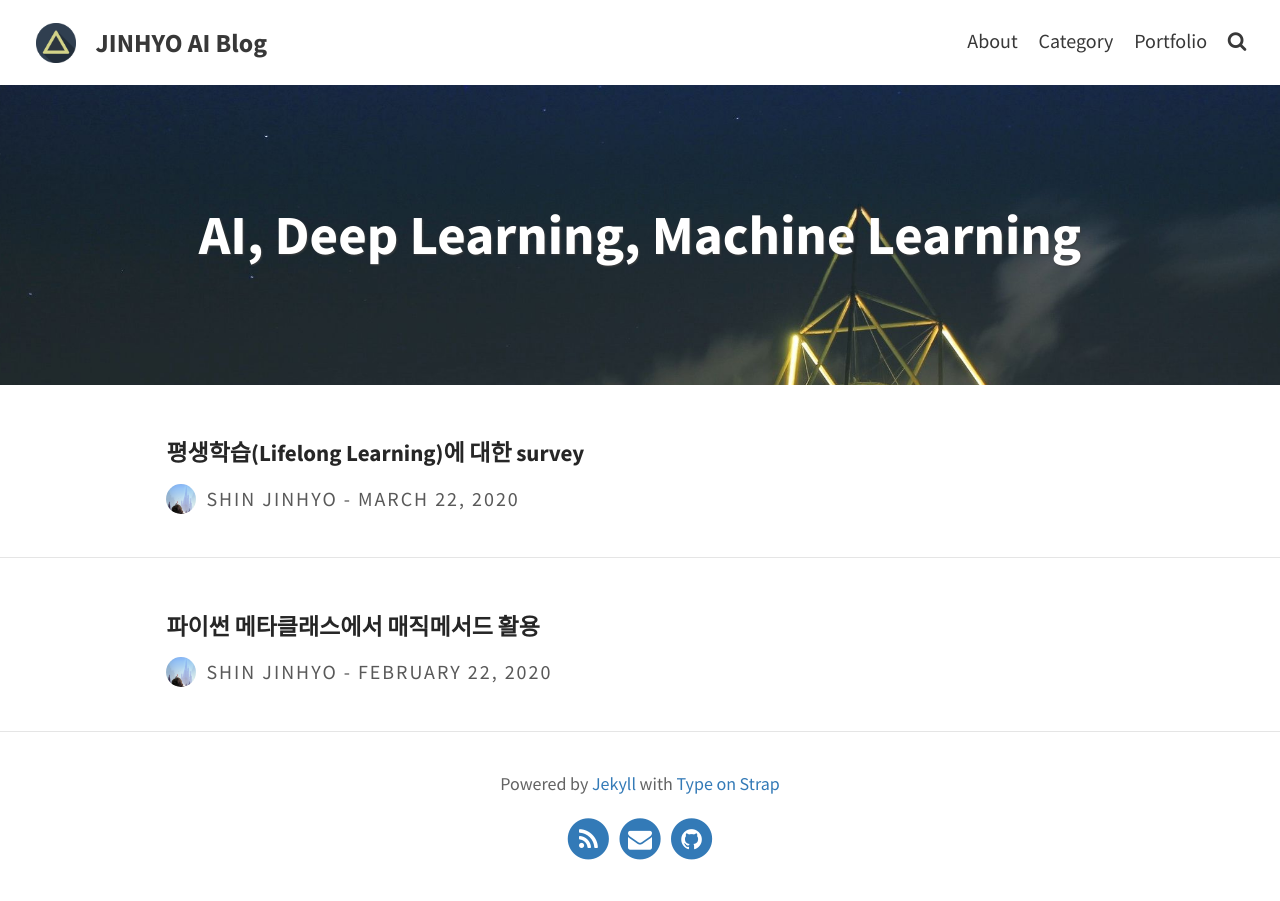
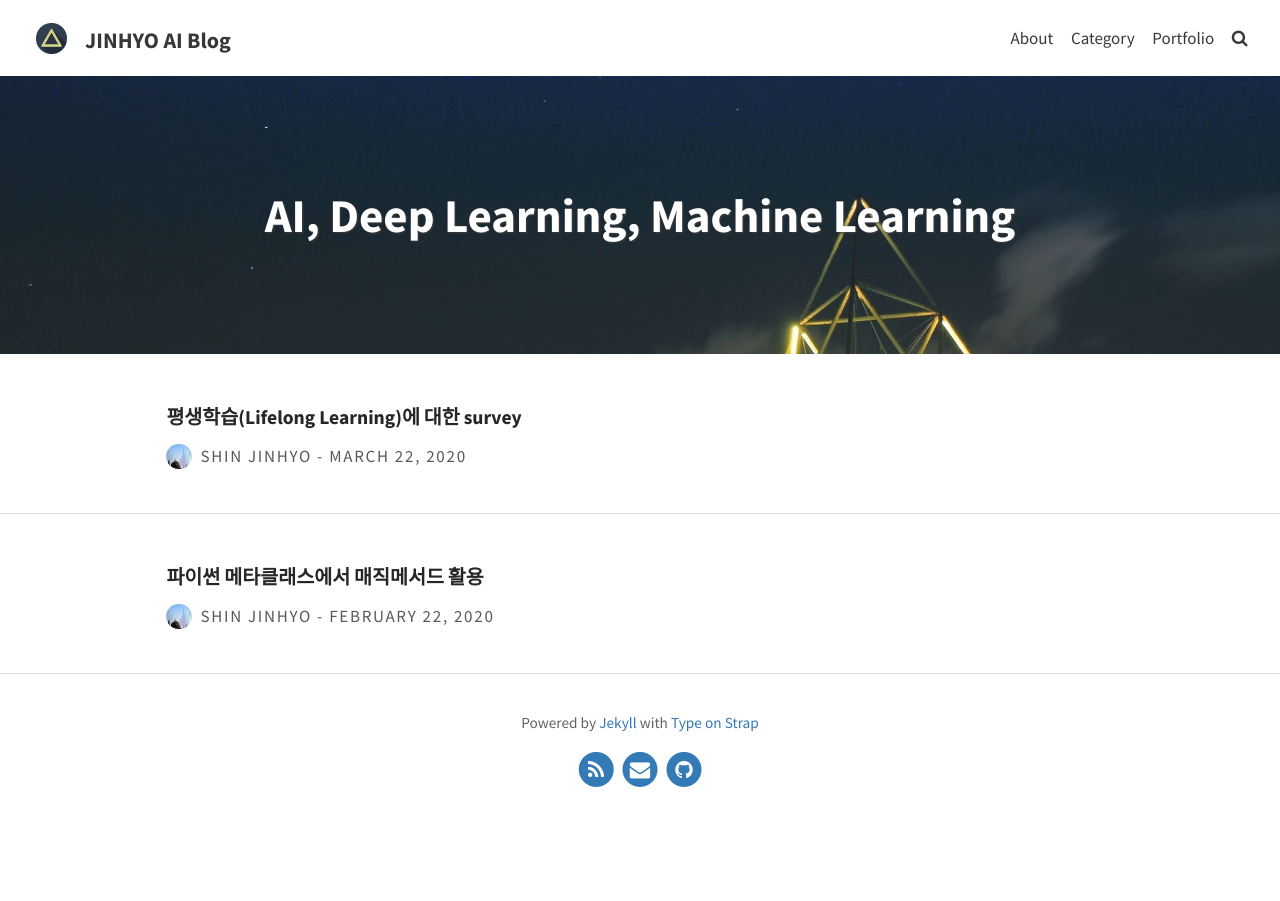
Before and after one commit to realblack0/jinhyo_ai_blog, a Jekyll site: the page built from index.html, in a window 1280 px wide. Built offline with Jekyll 4.4.1, drawn with Linux system fonts in a browser that asks for light colours; the list of posts is cut into pages by our own code.

Commit message:
폰트 크기 수정

```diff
--- a/_sass/base/_variables.scss
+++ b/_sass/base/_variables.scss
@@ -2,7 +2,7 @@
 $font-family-main: 'Source Sans Pro', Helvetica, Arial, sans-serif;
 $font-family-headings: 'Source Sans Pro', Helvetica, Arial, sans-serif;
 $font-family-logo: 'Source Sans Pro', Helvetica, Arial, sans-serif;
-$font-size: 1.25em;
+$font-size: 1.063em;
 
 // Padding
 $padding-x-large: 23%;
```
